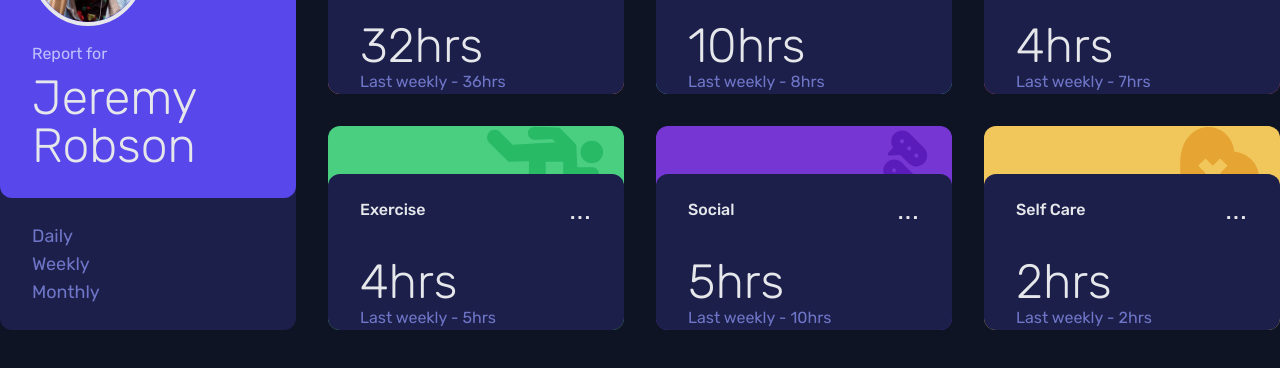
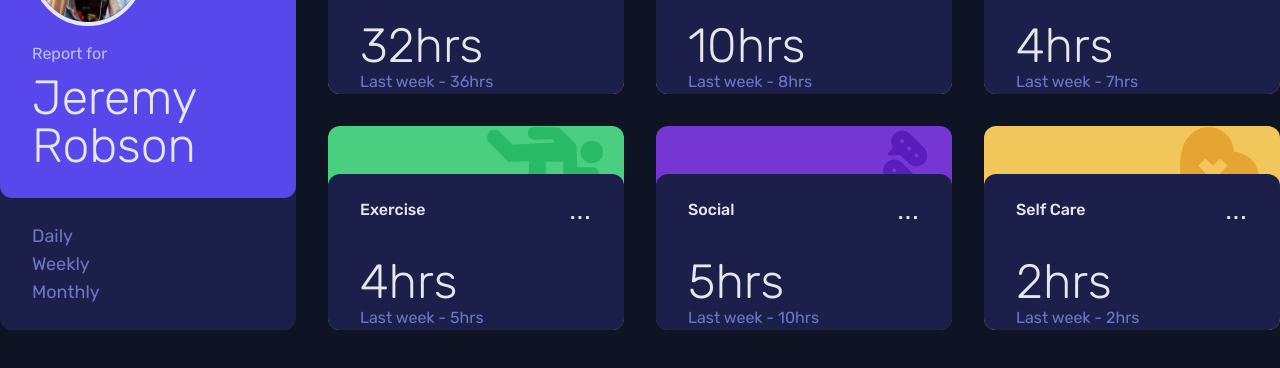
Before and after one commit to gracebir/time-tracker-design-challenging, a React (Vite) app: page / in a window 1280 px wide. Shown: the part 290-658 px from the top of the page. Built offline with nearby package versions, Linux system fonts and the light colour scheme.

Commit message:
prevent wrapping text

```diff
--- a/src/components/TimeCrak.jsx
+++ b/src/components/TimeCrak.jsx
@@ -1,4 +1,5 @@
 import React from 'react'
+import { timeFramer } from '../utils/data'
 
 const TimeCrak = ({ icon, current, previous, title, timeFrame, bgColor }) => {
   return (
@@ -14,10 +15,10 @@ const TimeCrak = ({ icon, current, previous, title, timeFrame, bgColor }) => {
           </div>
           <h3 className='text-3xl lg:text-5xl font-light'>{current}hrs</h3>
           <div className='flex justify-end items-center'>
-            <span className='block lg:hidden text-pale-blue'>Last {timeFrame} - {previous}hrs</span>
+            <span className='block lg:hidden text-pale-blue whitespace-nowrap'>Last {timeFramer.timeframe[timeFrame]} - {previous}hrs</span>
           </div>
         </div>
-        <span className='hidden lg:block text-desaturated-blue'>Last {timeFrame} - {previous}hrs</span>
+        <span className='hidden lg:block text-desaturated-blue whitespace-nowrap'>Last {timeFramer.timeframe[timeFrame]} - {previous}hrs</span>
       </div>
     </div>
   )
```
